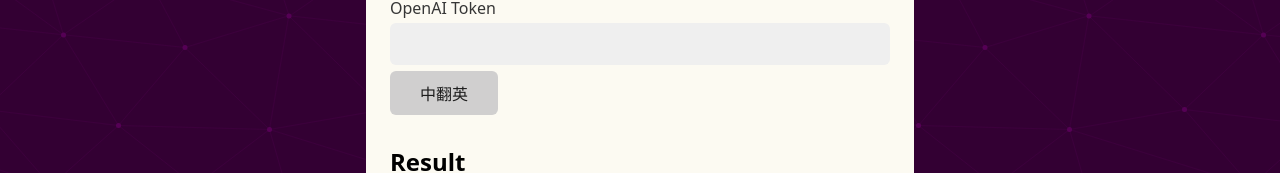
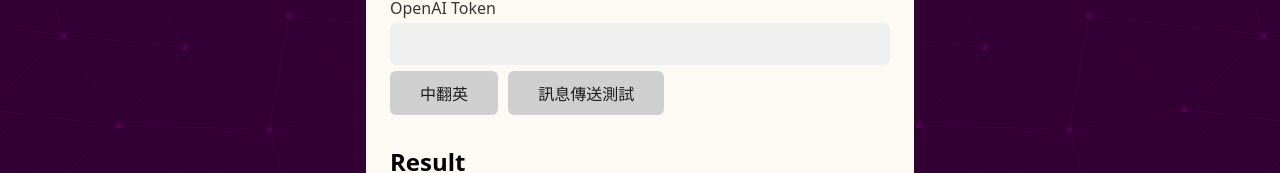
Before and after one commit to Ethan-code/conventional-commit-maker, a Svelte app: page / in a window 1280 px wide. Shown: the part 405-578 px from the top of the page. Built offline with nearby package versions, Linux system fonts and the light colour scheme.

Commit message:
add background.js, test message event

```diff
--- /dev/null
+++ b/public/background.js
@@ -0,0 +1,5 @@
+chrome.runtime.onMessage.addListener((request, sender, sendResponse) => {
+    if (request.command === 'hello') {
+        sendResponse({ success: true, message: `${request.message} world!` });
+    }
+});
--- a/src/App.svelte
+++ b/src/App.svelte
@@ -54,6 +54,16 @@
 				console.log('Something bad happened ' + error);
 			});
 	}
+
+	function testSendMessage() {
+		chrome.runtime.sendMessage({ command: 'hello', message: 'hola' }, (response) => {
+			if (!response.success) {
+				console.log('error sending message', response);
+			} else {
+				console.log('Sucesss ::: ', response.message);
+			}
+		});
+	}
 </script>
 
 <main>
@@ -75,6 +85,7 @@
 	<label for="openai-token">OpenAI Token</label>
 	<input name="openai-token" id="openai-token" type="password" bind:value={openaiToken} />
 	<button on:click={OpenaiFetchAPI}>中翻英</button>
+	<button on:click={testSendMessage}>訊息傳送測試</button>
 
 	<h2>Result</h2>
 	<blockquote>{result}</blockquote>
```
Also changed, not shown: public/manifest.json.
